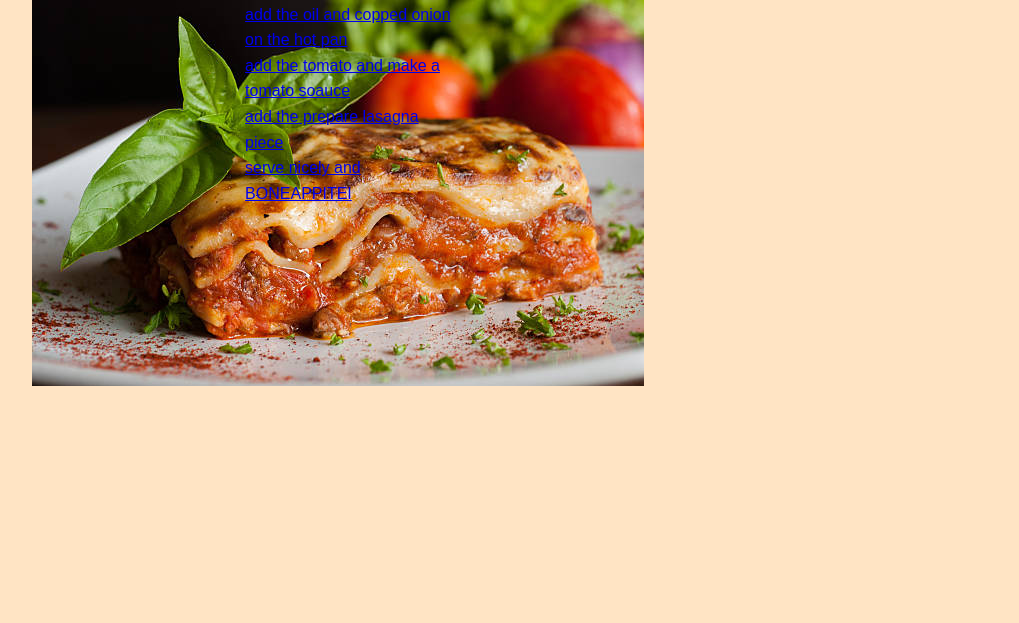
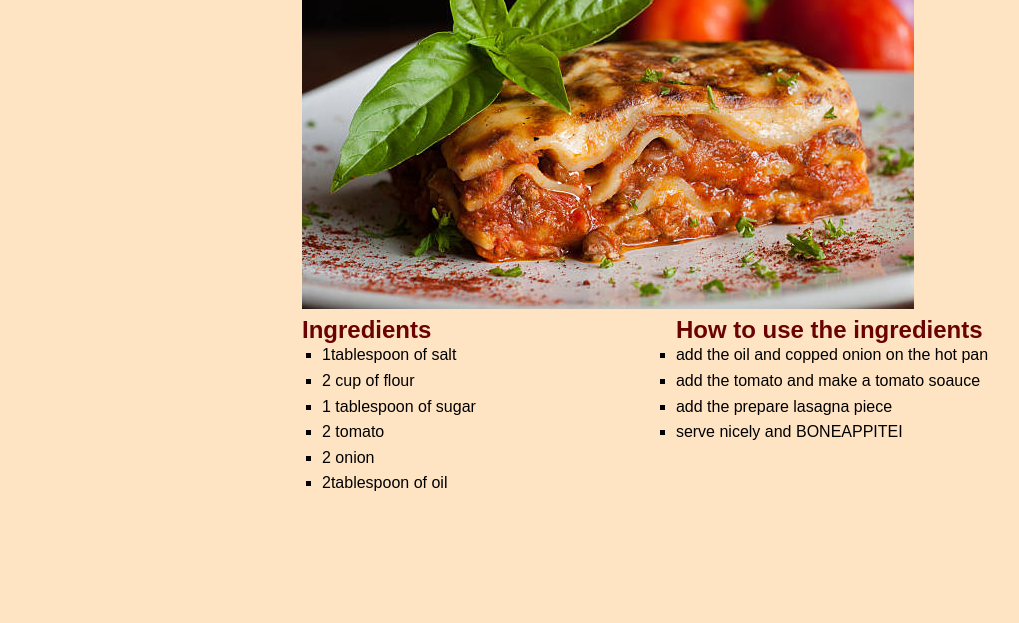
Before and after one commit to EtsegenetE/my-own, a plain HTML site: page lasagna.html in a window 1280 px wide. Shown: the part 177-800 px from the top of the page, without its empty margins (18-1037 px from the left). Drawn offline with Linux system fonts and the light colour scheme.

Commit message:
lasagna.html

```diff
--- a/lasagna-style.css
+++ b/lasagna-style.css
@@ -11,32 +11,59 @@ body{
     font-family: Arial, Helvetica, sans-serif;
 }
 
+a{
+    text-decoration: none;
+    color: #000;
+    list-style: square;
+}
+
 .container{
-    width: 33.3%;
-    float: left;
     margin-top: 25px;
-    margin-left: 50px;
+    margin-left: 20px;
 
 }
 
 .container .box-1{
-    float: left;
-    width: 50%;
+    margin-left: 300px;
 }
 
 .container .box-1 h1 {
-    text-align: center;
+    margin-left: 150px;
+    color: brown;
+}
+
+.container .box-2 {
+    display: flex;
+    width: 100%;
+
+
+}
+
+.container .box-2 .recipes h2 {
+    margin-left: 300px;
+    color: rgb(106, 2, 2);
 }
 
 .container .box-2 ul {
     list-style: none;
+    list-style: square;
+    margin-left: 320px;
+    width: 100%;
+    color: #000;
 
 }
 
-.container .box-2 ul li{
-    left: 50px;
+.container .box-2 .order h2 {
+    margin-left: 200px;
+    width: 100%;
+    color: rgb(106, 2, 2);
 }
 
 .container .box-2 ol{
     list-style: none;
+    list-style: square;
+    margin-left: 200px;
+    text-decoration: none;
+    color: #000;
+    width: 100%;
 }
--- a/lasagna.html
+++ b/lasagna.html
@@ -11,13 +11,14 @@
       <div class="box-1">
         <h1>Lasagna Recipe</h1>
         <p>
-          our hotel perpared this recipe menu to make clear of how we make the
+          Our hotel perpared this recipe menu to make clear of how we make the
           foods.
         </p>
         <img src="images/lasa.jpg" alt="" />
       </div>
       <div class="box-2">
         <div class="recipes">
+          <h2>Ingredients</h2>
           <ul>
             <li><a href="#">1tablespoon of salt</a></li>
             <li><a href="#">2 cup of flour</a></li>
@@ -28,6 +29,7 @@
           </ul>
         </div>
         <div class="order">
+          <h2>How to use the ingredients</h2>
           <ol>
             <li><a href="#">add the oil and copped onion on the hot pan</a></li>
             <li><a href="#">add the tomato and make a tomato soauce</a></li>
```
Also changed, not shown: lasagna-spa.css (added), lasagna-spa.html (added).
